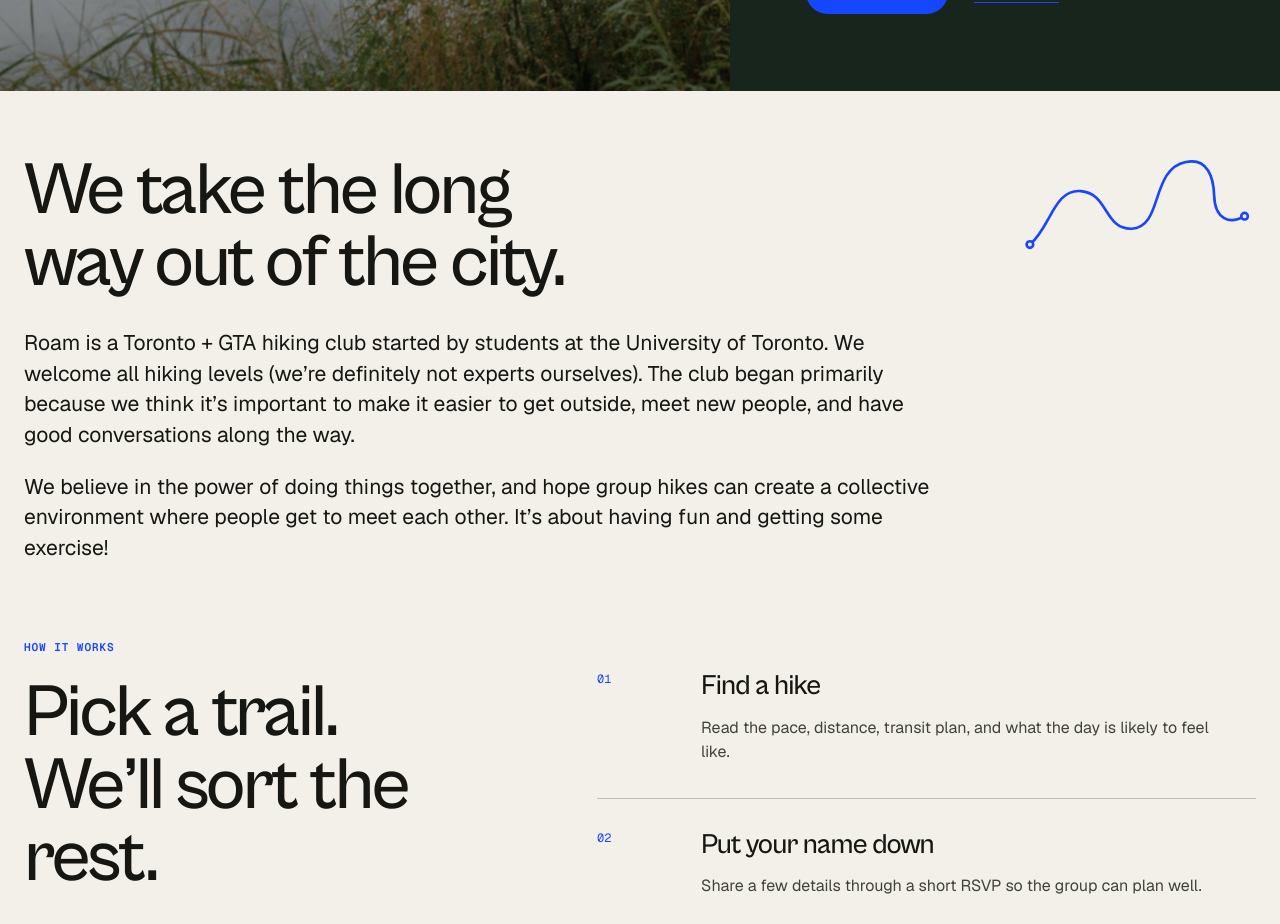
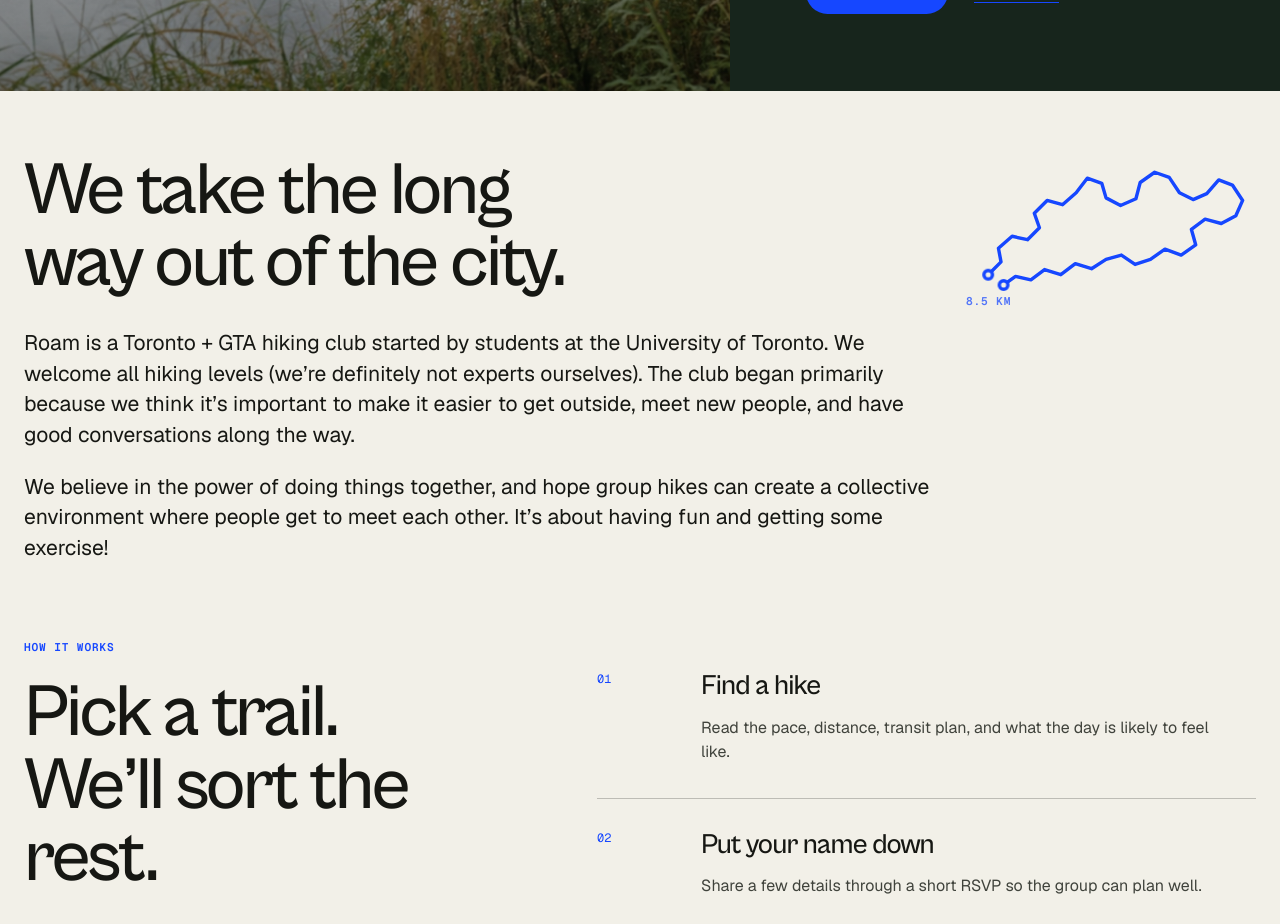
Before and after one commit to richelkim/Roam, a Next.js app: page / in a window 1280 px wide. Shown: the part 1560-2484 px from the top of the page. Built offline with nearby package versions, Linux system fonts and the light colour scheme; no server answers.

Commit message:
feat: add animated homepage route trace

```diff
--- /dev/null
+++ b/app/components/route-trace.tsx
@@ -0,0 +1,81 @@
+'use client'
+
+import { useEffect, useId, useRef, useState } from 'react'
+
+export type RouteGeometry = {
+  d: string
+  viewBox: string
+  start: readonly [number, number]
+  end: readonly [number, number]
+}
+
+export const HOME_ROUTE_TRACE: RouteGeometry = {
+  viewBox: '0 0 360 220',
+  d: 'M26 173 L41 158 L38 142 L54 128 L72 132 L86 118 L80 101 L95 86 L113 91 L129 77 L142 60 L159 66 L164 83 L181 92 L199 84 L204 65 L221 53 L238 59 L250 77 L266 85 L282 78 L296 62 L312 68 L324 86 L316 104 L299 113 L280 108 L264 120 L269 138 L252 150 L233 143 L216 155 L198 161 L182 150 L164 155 L147 166 L128 160 L111 173 L92 167 L76 179 L58 175 L44 185',
+  start: [26, 173],
+  end: [44, 185],
+}
+
+type RouteTraceProps = {
+  path: RouteGeometry
+  distance: string
+  className?: string
+}
+
+export function RouteTrace({ path, distance, className = '' }: RouteTraceProps) {
+  const containerRef = useRef<HTMLElement>(null)
+  const [hasEntered, setHasEntered] = useState(false)
+  const [renderStatic, setRenderStatic] = useState(false)
+  const titleId = useId()
+
+  useEffect(() => {
+    const container = containerRef.current
+
+    if (!container) return
+
+    if (window.matchMedia('(prefers-reduced-motion: reduce)').matches || !('IntersectionObserver' in window)) {
+      setRenderStatic(true)
+      return
+    }
+
+    const observer = new IntersectionObserver(
+      ([entry]) => {
+        if (!entry.isIntersecting) return
+
+        setHasEntered(true)
+        observer.disconnect()
+      },
+      { threshold: 0.2, rootMargin: '0px 0px -8% 0px' },
+    )
+
+    observer.observe(container)
+
+    return () => observer.disconnect()
+  }, [])
+
+  const [startX, startY] = path.start
+  const [endX, endY] = path.end
+
+  return (
+    <figure
+      ref={containerRef}
+      className={`route-trace ${className}`.trim()}
+      data-visible={hasEntered}
+      data-static={renderStatic}
+    >
+      <svg
+        className="route-trace__svg"
+        viewBox={path.viewBox}
+        preserveAspectRatio="xMidYMid meet"
+        role="img"
+        aria-labelledby={titleId}
+      >
+        <title id={titleId}>{distance} hiking route trace</title>
+        <path className="route-trace__path" d={path.d} pathLength={1} />
+        <circle className="route-trace__point route-trace__point--start" cx={startX} cy={startY} r="5" />
+        <circle className="route-trace__point route-trace__point--end" cx={endX} cy={endY} r="5" />
+      </svg>
+      <figcaption className="route-trace__distance technical">{distance}</figcaption>
+    </figure>
+  )
+}
--- a/app/global.css
+++ b/app/global.css
@@ -156,12 +156,43 @@ a:focus-visible, button:focus-visible, input:focus-visible, select:focus-visible
 }
 .intro-copy > p { margin: 0; max-width: 1000px; font-size: clamp(1.12rem, 1.65vw, 1.55rem); line-height: 1.45; }
 .intro-copy > p + p { margin-top: 1em; }
-.intro-route { grid-column: 10 / span 3; width: 82%; margin: -28px 0 0 auto; }
+.intro-route { grid-column: 10 / span 3; width: 106%; margin: -28px 0 0 auto; }
+.route-trace { position: relative; }
+.route-trace__svg { display: block; width: 100%; height: auto; overflow: visible; }
+.route-trace__path {
+  fill: none;
+  stroke: var(--blue);
+  stroke-width: 4;
+  stroke-linecap: round;
+  stroke-linejoin: round;
+  stroke-dasharray: 1;
+  stroke-dashoffset: 1;
+}
+.route-trace__point {
+  fill: var(--paper);
+  stroke: var(--blue);
+  stroke-width: 4;
+  opacity: 0;
+}
+.route-trace__distance { position: absolute; inset-inline-start: 0; bottom: 3%; margin: 0; color: var(--blue); opacity: .72; }
+.route-trace[data-visible='true'] .route-trace__point--start { animation: route-point-appear 140ms ease-out both; }
+.route-trace[data-visible='true'] .route-trace__path { animation: route-trace-draw 1.8s cubic-bezier(.22,.61,.36,1) 160ms both; }
+.route-trace[data-visible='true'] .route-trace__point--end { animation: route-point-appear 160ms ease-out 1.96s both; }
+.route-trace[data-static='true'] .route-trace__path { stroke-dashoffset: 0; animation: none; }
+.route-trace[data-static='true'] .route-trace__point { opacity: 1; animation: none; }
+@keyframes route-trace-draw { from { stroke-dashoffset: 1; } to { stroke-dashoffset: 0; } }
+@keyframes route-point-appear { from { opacity: 0; } to { opacity: 1; } }
 .route-mark { fill: none; stroke: var(--blue); stroke-width: 4; overflow: visible; }
 .route-mark circle { fill: var(--paper); stroke-width: 4; }
 .route-mark path { stroke-dasharray: 520; animation: draw-route 1.8s cubic-bezier(.16,1,.3,1) both; }
 @keyframes draw-route { from { stroke-dashoffset: 520; } to { stroke-dashoffset: 0; } }
-@media (prefers-reduced-motion: reduce) { html { scroll-behavior: auto; } .route-mark path { animation: none; } * { transition-duration: .01ms !important; } }
+@media (prefers-reduced-motion: reduce) {
+  html { scroll-behavior: auto; }
+  .route-trace__path { stroke-dashoffset: 0; animation: none !important; }
+  .route-trace__point { opacity: 1; animation: none !important; }
+  .route-mark path { animation: none; }
+  * { transition-duration: .01ms !important; }
+}
 
 .featured-section { display: grid; grid-template-columns: 57% 43%; min-height: 760px; background: var(--forest-deep); color: var(--white); }
 .featured-photo { min-height: 760px; position: relative; overflow: hidden; }
@@ -378,7 +409,7 @@ a:focus-visible, button:focus-visible, input:focus-visible, select:focus-visible
   .round-link { min-width: 210px; }
   .page-grid { grid-template-columns: 1fr; }
   .section-kicker, .intro-copy, .intro-route, .story-block .story-copy { grid-column: 1; }
-  .intro-route { width: 65%; margin: 15px 0 0 auto; }
+  .intro-route { width: 88%; margin: 15px 0 0 auto; }
   .featured-section { min-height: 0; }
   .featured-photo { min-height: 72vw; }
   .featured-heading-row { margin-bottom: 42px; align-items: flex-start; }
--- a/app/page.tsx
+++ b/app/page.tsx
@@ -1,6 +1,6 @@
 import Image from 'next/image'
 import Link from 'next/link'
-import { RouteMark } from './components/route-mark'
+import { HOME_ROUTE_TRACE, RouteTrace } from './components/route-trace'
 import { hikes } from './content/hikes'
 
 const featured = hikes.find((hike) => hike.slug === 'riverwood-loop')!
@@ -78,7 +78,7 @@ export default function HomePage() {
             each other. It’s about having fun and getting some exercise!
           </p>
         </div>
-        <RouteMark className="intro-route" />
+        <RouteTrace path={HOME_ROUTE_TRACE} distance="8.5 KM" className="intro-route" />
       </section>
 
       <section className="how-preview page-shell section-space" aria-labelledby="how-title">
```
